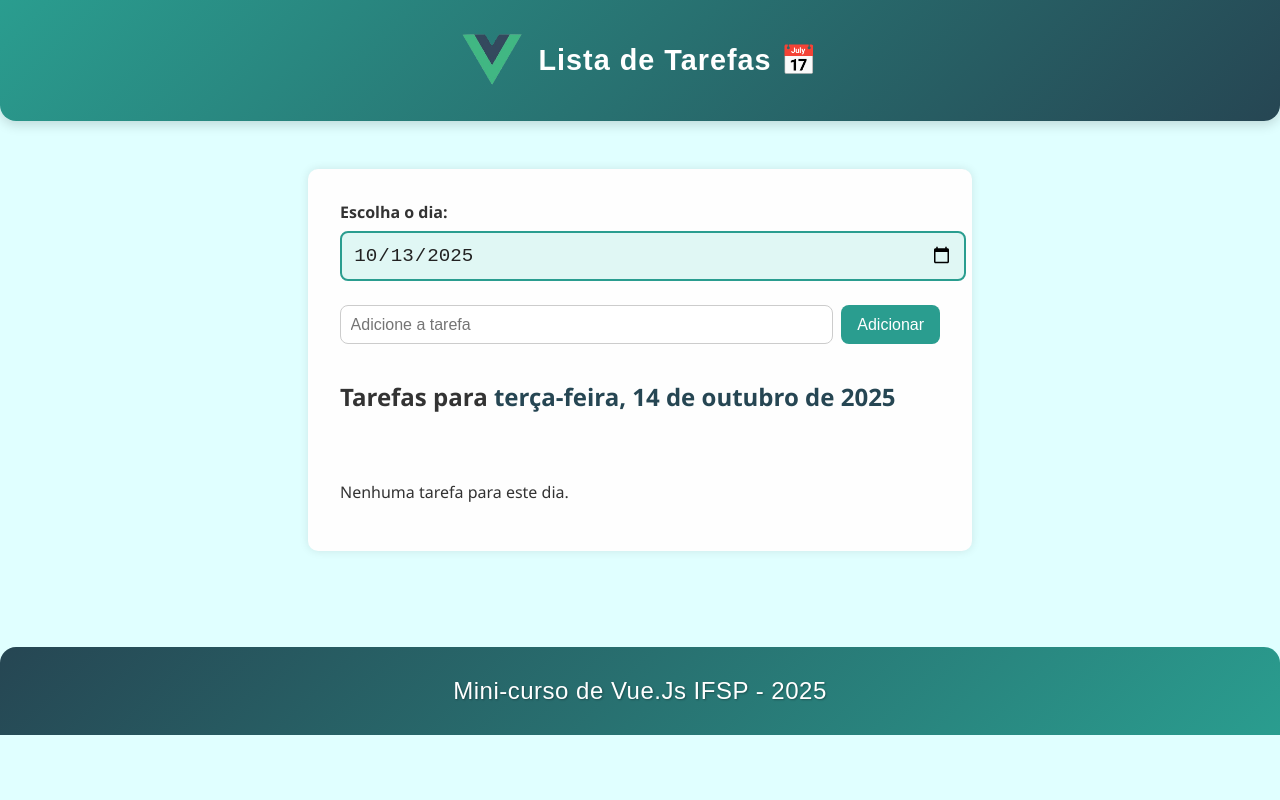
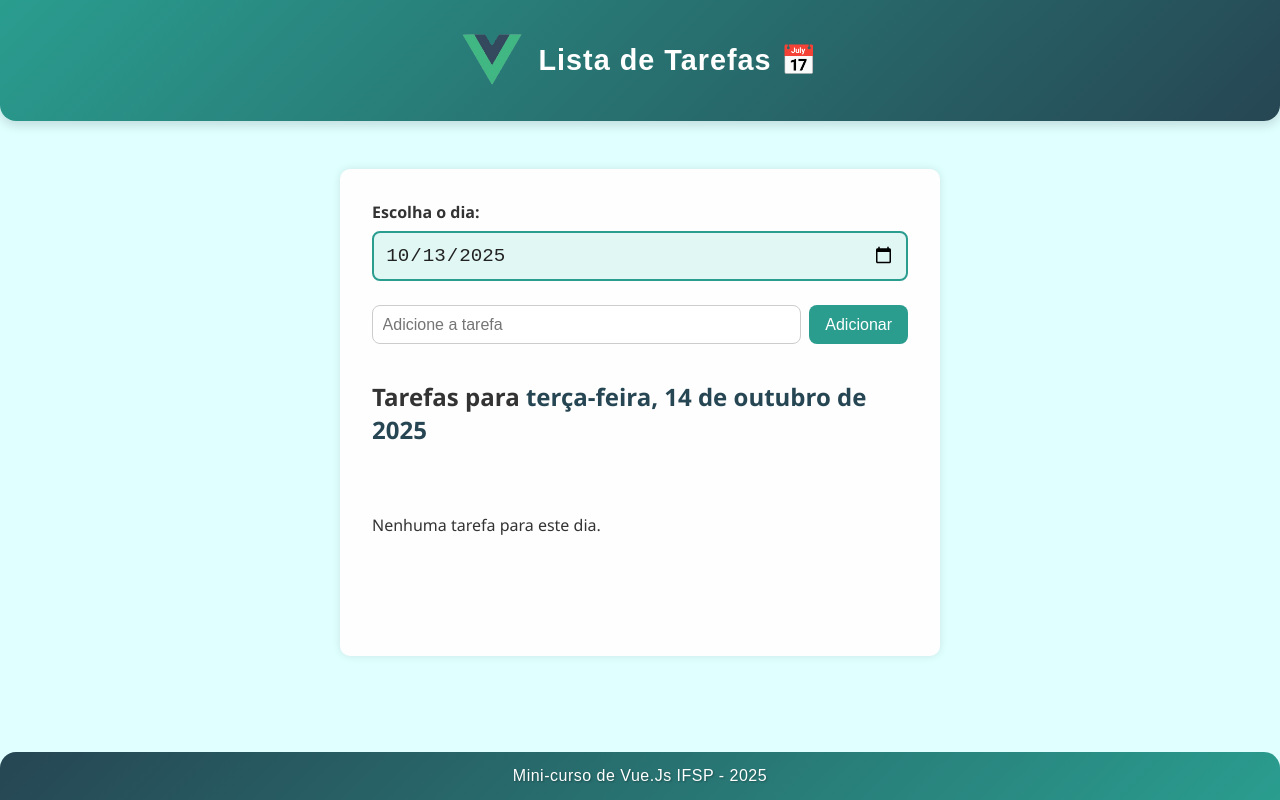
Before and after one commit to enzobanin/projeto-vue, a Vue app: page / in a window 1280 px wide. Built offline with nearby package versions, Linux system fonts and the light colour scheme.

Commit message:
v2 - rodape fixado no final

```diff
--- a/src/assets/main.css
+++ b/src/assets/main.css
@@ -3,6 +3,20 @@ html, body{
     padding: 0;
 }
 
+#app{
+    display: flex;
+    flex-direction: column;
+    min-height: 100vh;
+}
+
+.app{
+    flex: 1;
+}
+
 body{
     background-color: lightcyan;
 }
+
+*{
+    box-sizing: border-box;
+}
--- a/src/components/Footer.vue
+++ b/src/components/Footer.vue
@@ -9,23 +9,21 @@
   background: linear-gradient(135deg, #264653, #2a9d8f);
   color: #fff;
   text-align: center;
-  padding: 30px 0px;
+  padding: 15px;
   border-radius: 16px 16px 0 0;
   font-family: sans-serif;
-  position: static;
   width: 100%;
 }
 
-
 .rodape h1 {
-  font-size: 1.5rem;
+  font-size: 1rem;
   font-weight: normal;
   letter-spacing: 0.5px;
   text-shadow: 1px 1px 2px rgba(0, 0, 0, 0.3);
   margin: 0;
 }
 
-@media (max-width:600px) {
+@media (max-width: 600px) {
   .rodape h1 {
     font-size: 0.9rem;
   }
```
